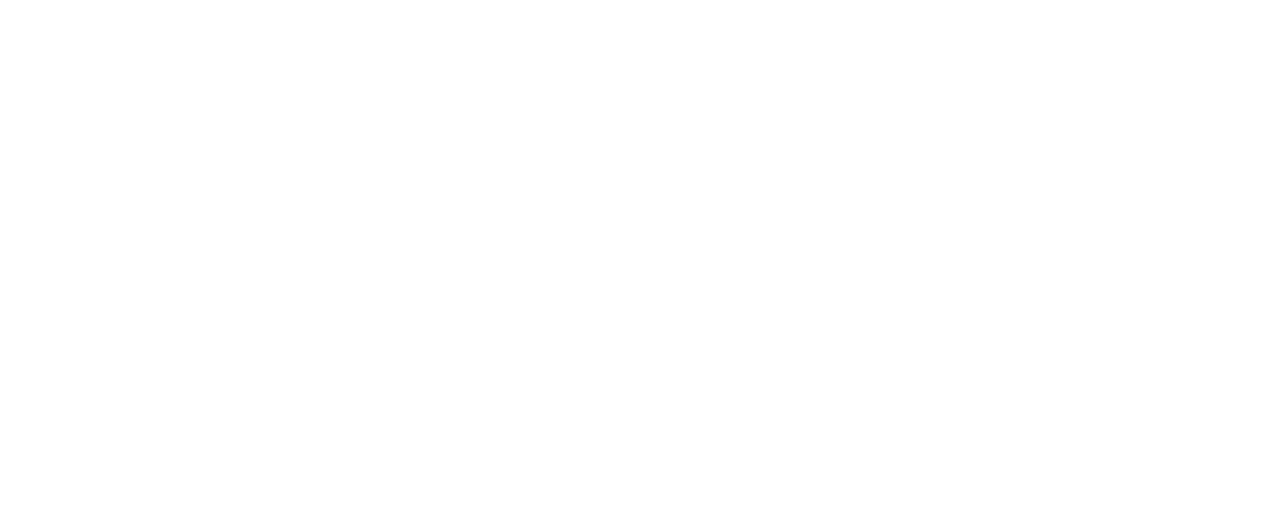
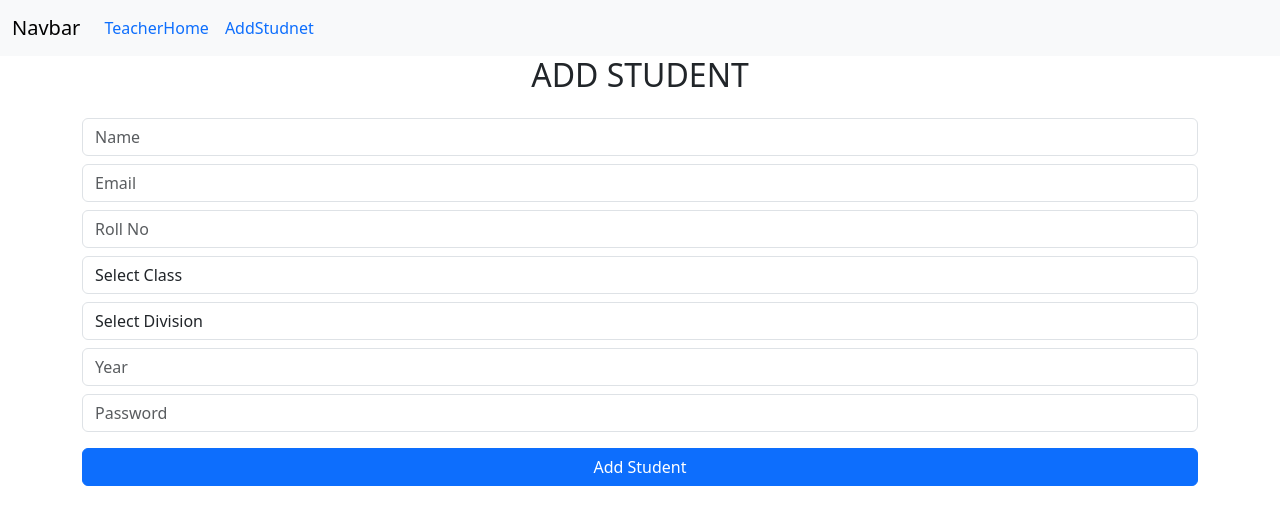
Before and after one commit to SourabhKanolkar/attendance_app, a React (Vite) app: page /addstudent in a window 1280 px wide. Before the commit this address had no page. Shown: the top 524 px of the page. Built offline with nearby package versions, Linux system fonts and the light colour scheme.

Commit message:
addStudnet page done studnet deisgn done jst fetch work is there

```diff
--- a/index.html
+++ b/index.html
@@ -5,12 +5,12 @@
     <link rel="icon" type="image/svg+xml" href="/vite.svg" />
     <meta name="viewport" content="width=device-width, initial-scale=1.0" />
     <title>Vite + React</title>
-    <link href="https://cdn.jsdelivr.net/npm/bootstrap@5.3.3/dist/css/bootstrap.min.css" rel="stylesheet" integrity="sha384-QWTKZyjpPEjISv5WaRU9OFeRpok6YctnYmDr5pNlyT2bRjXh0JMhjY6hW+ALEwIH" crossorigin="anonymous">
+    <link href="https://cdn.jsdelivr.net/npm/bootstrap@5.3.5/dist/css/bootstrap.min.css" rel="stylesheet" integrity="sha384-SgOJa3DmI69IUzQ2PVdRZhwQ+dy64/BUtbMJw1MZ8t5HZApcHrRKUc4W0kG879m7" crossorigin="anonymous">
   </head>
   <body>
     <div id="root"></div>
-    <script src="https://cdn.jsdelivr.net/npm/bootstrap@5.3.3/dist/js/bootstrap.bundle.min.js" integrity="sha384-YvpcrYf0tY3lHB60NNkmXc5s9fDVZLESaAA55NDzOxhy9GkcIdslK1eN7N6jIeHz" crossorigin="anonymous"></script>
-    <script src="https://cdn.tailwindcss.com"></script>
+    <script src="https://cdn.jsdelivr.net/npm/bootstrap@5.3.5/dist/js/bootstrap.bundle.min.js" integrity="sha384-k6d4wzSIapyDyv1kpU366/PK5hCdSbCRGRCMv+eplOQJWyd1fbcAu9OCUj5zNLiq" crossorigin="anonymous"></script>
+
     <script type="module" src="/src/main.jsx"></script>
   </body>
 </html>
--- a/src/App.jsx
+++ b/src/App.jsx
@@ -6,17 +6,20 @@
 import HomeStudent from './components/HomeStudent';
 import LoginTeacher from './components/LoginTeacher';
 import HomeTeacher from './components/HomeTeacher';
+import AddStudent from './components/AddStudent';
 
 function App() {
 
 
   return (
     <>
+
    <Routes>
     <Route path='/' element={<LoginStudent />}></Route>
     <Route path='/studentHome' element={<HomeStudent />}></Route>
     <Route path='/LoginTeacher' element={<LoginTeacher />}></Route>
     <Route path='/teacherHome' element={<HomeTeacher />}></Route>
+    <Route path='/addstudent' element={<AddStudent />}></Route>
 
 
    </Routes>
--- /dev/null
+++ b/src/components/AddStudent.jsx
@@ -0,0 +1,101 @@
+import React from 'react'
+import { db ,auth} from '../firebase-config';
+import { useState } from 'react';
+import { createUserWithEmailAndPassword } from 'firebase/auth';
+import { setDoc,doc } from 'firebase/firestore';
+import Navbar from './Navbar';
+
+
+export default function AddStudent() {
+
+    const [formData, setFormData] = useState({
+        name: '',
+        email: '',
+        rollNo: '',
+        class: '',
+        div: '',
+        year: '',
+        password: ''
+      });
+
+      const handleChange = (e) => {
+        setFormData((prev) => ({
+          ...prev,
+          [e.target.name]: e.target.value
+        }));
+      };
+
+      const handleSubmit = async (e) => {
+        e.preventDefault();
+        const { email, password, ...studentData } = formData;
+
+        try {
+          // 1. Create user in Firebase Auth
+          const userCredential = await createUserWithEmailAndPassword(auth, email, password);
+          const uid = userCredential.user.uid;
+
+          // 2. Create Firestore document
+          await setDoc(doc(db, 'students', uid), {
+            ...studentData,
+            email,
+            uid
+          });
+
+          alert('Student added successfully!');
+          setFormData({
+            name: '',
+            email: '',
+            rollNo: '',
+            class: '',
+            div: '',
+            year: '',
+            password: ''
+          });
+
+        } catch (error) {
+          console.error('Error adding student:', error);
+          alert(error.message);
+        }
+      };
+  return (
+   <>
+   <Navbar />
+    <section id='add-student-section'>
+      <div className="container">
+        <div className="row">
+          <div className="col-md-12">
+            <h2 className='text-center'>ADD STUDENT</h2>
+            <form onSubmit={handleSubmit} className='mt-4'>
+
+              <input type="text" name="name" placeholder="Name" className="form-control mb-2" onChange={handleChange} value={formData.name} required />
+
+              <input type="email" name="email" placeholder="Email" className="form-control mb-2" onChange={handleChange} value={formData.email} required />
+
+              <input type="text" name="rollNo" placeholder="Roll No" className="form-control mb-2" onChange={handleChange} value={formData.rollNo} required />
+
+              <select name="class" className="form-control mb-2" onChange={handleChange} value={formData.class} required>
+                <option value="">Select Class</option>
+                <option value="mca">MCA</option>
+                <option value="mba">MBA</option>
+              </select>
+
+              <select name="div" className="form-control mb-2" onChange={handleChange} value={formData.div} required>
+                <option value="">Select Division</option>
+                <option value="a">A</option>
+                <option value="b">B</option>
+              </select>
+
+              <input type="text" name="year" placeholder="Year" className="form-control mb-2" onChange={handleChange} value={formData.year} required />
+
+              <input type="password" name="password" placeholder="Password" className="form-control mb-3" onChange={handleChange} value={formData.password} required />
+
+              <button type="submit" className="btn btn-primary w-100">Add Student</button>
+
+            </form>
+          </div>
+        </div>
+      </div>
+    </section>
+   </>
+  )
+}
--- a/src/components/HomeStudent.jsx
+++ b/src/components/HomeStudent.jsx
@@ -6,7 +6,7 @@
 
 
 
-
+   const StudentName=auth.currentUser.email;
 
    const test=()=>{
     let number= document.getElementById("number");
@@ -33,7 +33,7 @@
       <div className="container">
         <div className="row">
           <div className="title mt-3">
-            <h2 className="text-center">WELCOME  </h2>
+            <h2 className="text-center">WELCOME {StudentName} </h2>
           </div>
        <div className="col-md-4">
        <span className='text-center mb-3'>OVERALL ATTENDANCE</span>
@@ -65,24 +65,24 @@
 
        <div className="col-md-6">
        <div class="bg-white p-4 rounded-lg shadow w-75" style={{maxWidth:"300px"}}>
-        <h2 class="h5 font-weight-bold text-dark">262 issues total</h2>
+        <h2 class="h5 font-weight-bold text-dark">As Per Subjects</h2>
         <div class="mt-4">
             <div class="d-flex justify-content-between align-items-center">
-                <span class="text-muted">Simple</span>
+                <span class="text-muted">JAVA</span>
                 <span class="text-muted">50%</span>
             </div>
             <div class="progress mb-3" style={{height: "10px"}}>
                 <div class="progress-bar bg-danger" role="progressbar" style={{width: "50%"}} aria-valuenow="50" aria-valuemin="0" aria-valuemax="100"></div>
             </div>
             <div class="d-flex justify-content-between align-items-center">
-                <span class="text-muted">Medium</span>
+                <span class="text-muted">WEB DEVELOPMENT</span>
                 <span class="text-muted">25%</span>
             </div>
             <div class="progress mb-3" style={{height: "10px"}}>
                 <div class="progress-bar bg-primary" role="progressbar" style={{width: "25%"}} aria-valuenow="25" aria-valuemin="0" aria-valuemax="100"></div>
             </div>
             <div class="d-flex justify-content-between align-items-center">
-                <span class="text-muted">Complex</span>
+                <span class="text-muted">RM</span>
                 <span class="text-muted">10%</span>
             </div>
             <div class="progress" style={{height: "10px"}}>
--- a/src/components/HomeTeacher.jsx
+++ b/src/components/HomeTeacher.jsx
@@ -1,6 +1,7 @@
 import React, { useState } from "react";
 import { db } from "../firebase-config";
 import { collection, query, where, getDocs, addDoc,doc,updateDoc,arrayUnion } from "firebase/firestore";
+import Navbar from "./Navbar";
 
 export default function HomeTeacher() {
   const [classValue, setClassValue] = useState("");
@@ -100,6 +101,7 @@
 
   return (
     <>
+     <Navbar />
       <section id="teacher-home-page">
         <div className="container">
           <div className="row">
--- /dev/null
+++ b/src/components/Navbar.jsx
@@ -0,0 +1,30 @@
+import React from 'react'
+import { Link } from 'react-router-dom'
+
+export default function Navbar() {
+  return (
+<>
+<nav class="navbar navbar-expand-lg bg-body-tertiary">
+  <div class="container-fluid">
+    <a class="navbar-brand" href="#">Navbar</a>
+    <button class="navbar-toggler" type="button" data-bs-toggle="collapse" data-bs-target="#navbarSupportedContent" aria-controls="navbarSupportedContent" aria-expanded="false" aria-label="Toggle navigation">
+      <span class="navbar-toggler-icon"></span>
+    </button>
+    <div class="collapse navbar-collapse" id="navbarSupportedContent">
+      <ul class="navbar-nav me-auto mb-2 mb-lg-0">
+        <li class="nav-item">
+        <a class="nav-link active" href="#"><Link style={{textDecoration:"none"}} to={"/teacherHome"}>TeacherHome</Link></a>
+        </li>
+        <li class="nav-item">
+          <a class="nav-link" href="#"><Link style={{textDecoration:"none"}} to={"/addstudent"}>AddStudnet</Link></a>
+        </li>
+
+
+      </ul>
+
+    </div>
+  </div>
+</nav>
+</>
+  )
+}
```
